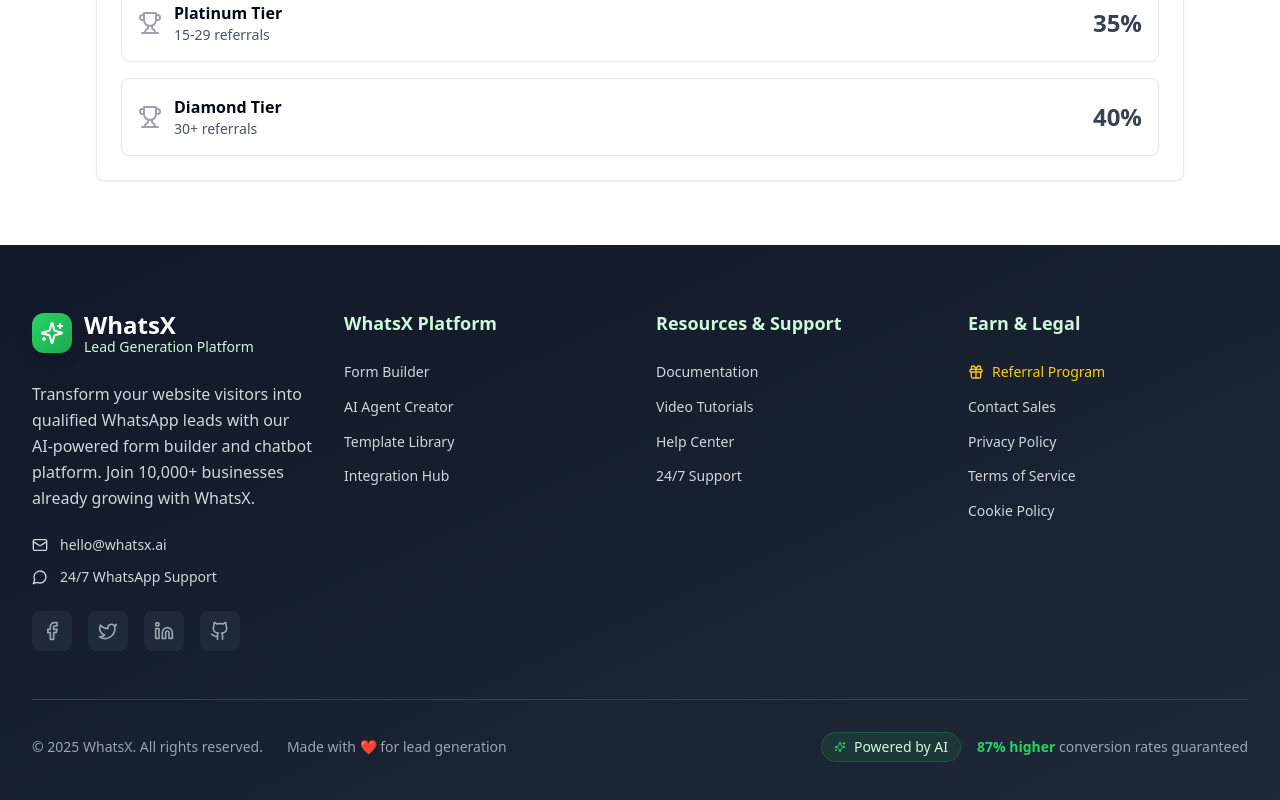
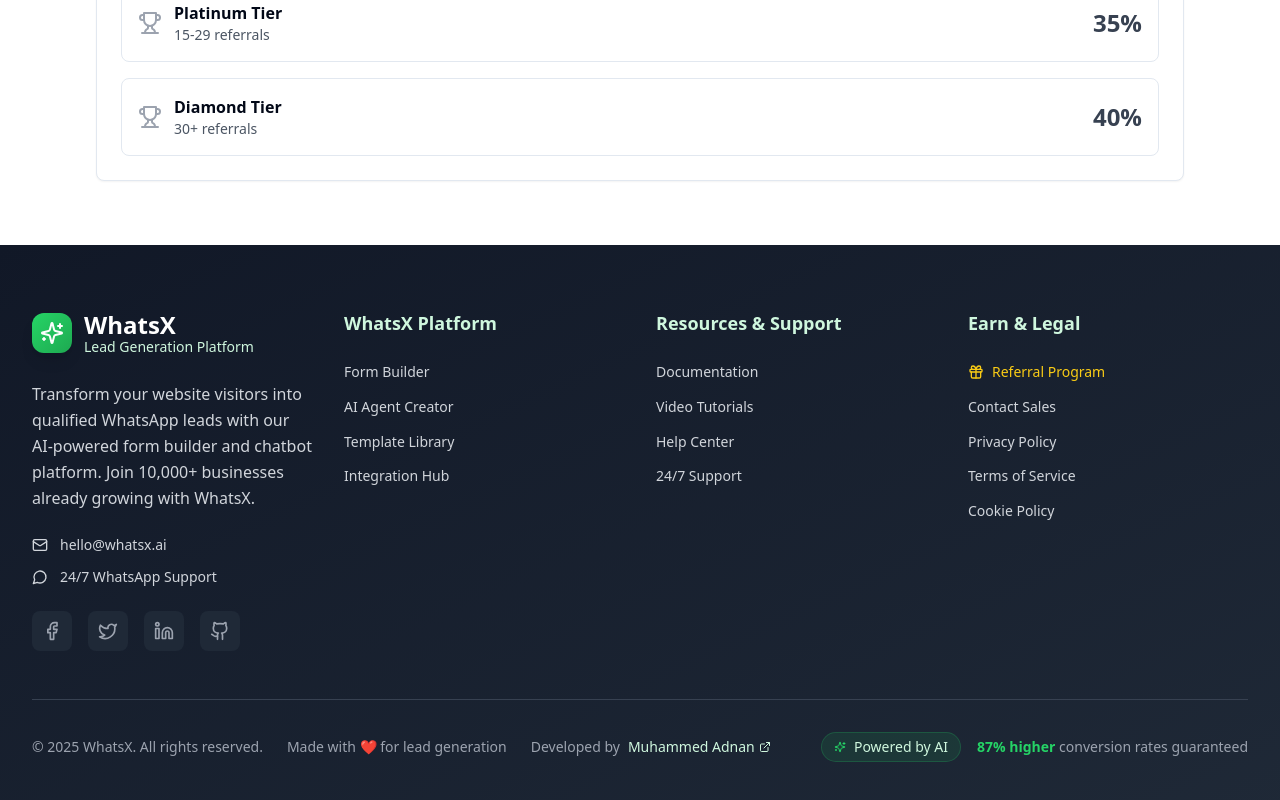
Before and after one commit to muhammedadnanv/whatsx-lead-flow-09, a React (Vite) app: page /referral in a window 1280 px wide. Shown: the part 2424-3224 px from the top of the page. Built offline with nearby package versions, Linux system fonts and the light colour scheme.

Commit message:
Add footer attribution
Added "Developed by Muhammed Adnan" with a link to their LinkedIn profile in the footer.

```diff
--- a/src/components/Footer.tsx
+++ b/src/components/Footer.tsx
@@ -1,7 +1,7 @@
 
 import React from "react";
 import { Link } from "react-router-dom";
-import { Facebook, Twitter, Linkedin, Github, Sparkles, MessageCircle, Mail, Phone, Gift } from "lucide-react";
+import { Facebook, Twitter, Linkedin, Github, Sparkles, MessageCircle, Mail, Phone, Gift, ExternalLink } from "lucide-react";
 
 const Footer = () => {
   const currentYear = new Date().getFullYear();
@@ -112,9 +112,21 @@ const Footer = () => {
         {/* Bottom Section with Brand Reinforcement */}
         <div className="border-t border-gray-700 mt-12 pt-8">
           <div className="flex flex-col md:flex-row justify-between items-center space-y-4 md:space-y-0">
-            <div className="flex items-center space-x-6 text-sm text-gray-400">
+            <div className="flex flex-col md:flex-row items-center space-y-2 md:space-y-0 md:space-x-6 text-sm text-gray-400">
               <span>© {currentYear} WhatsX. All rights reserved.</span>
               <span className="hidden md:inline">Made with ❤️ for lead generation</span>
+              <div className="flex items-center space-x-2">
+                <span>Developed by</span>
+                <a
+                  href="https://www.linkedin.com/in/muhammedadnanvv/"
+                  target="_blank"
+                  rel="noopener noreferrer"
+                  className="text-whatsapp-light-green hover:text-whatsapp-green font-medium transition-colors duration-200 flex items-center space-x-1"
+                >
+                  <span>Muhammed Adnan</span>
+                  <ExternalLink className="w-3 h-3" />
+                </a>
+              </div>
             </div>
 
             <div className="flex items-center space-x-4 text-sm">
```
